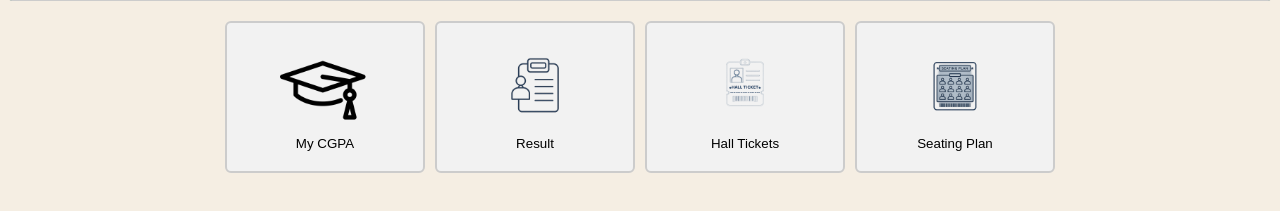
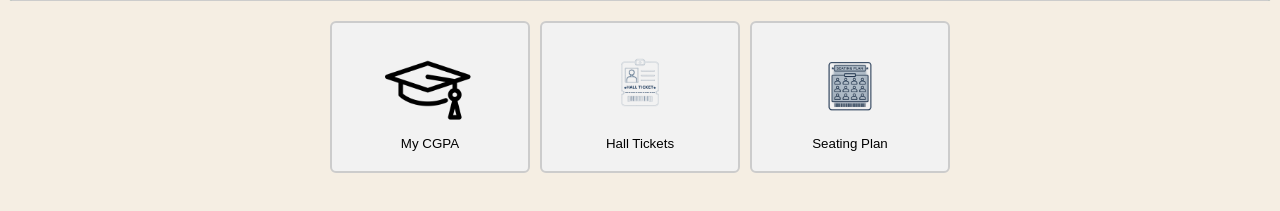
Before and after one commit to BarnalaManognaram/FSD, a plain HTML site: page StudentManagementSystem/ExamSection.html in a window 1280 px wide. Shown: the part 125-336 px from the top of the page. Drawn offline with Linux system fonts and the light colour scheme; sample sign-in values are in the browser's storage.

Commit message:
exam section commit

```diff
--- a/StudentManagementSystem/ExamSection.html
+++ b/StudentManagementSystem/ExamSection.html
@@ -25,9 +25,9 @@
                     <img src="./icons/mycgpa.png" alt="CGPA Icon" class="icon" height="90px" width="90px" ><br>
                     My CGPA
                   </button>
-                 <button class="box" onclick="window.location.href='./result.html'">
+                 <!-- <button class="box" onclick="window.location.href='./result.html'">
                     <img src="./icons/result.png" alt="Result Icon" class="icon" height="90px" width="90px" ><br>
-                    Result</button>
+                    Result</button> -->
                 <button class="box" onclick="window.location.href='./hallticket.html'">
                     <img src="./icons/hallticket.png" alt="Hall Ticket Icon" class="icon" height="90px" width="90px" ><br>
                     Hall Tickets</button>
--- a/StudentManagementSystem/javascript/home.js
+++ b/StudentManagementSystem/javascript/home.js
@@ -167,3 +167,19 @@ window.addEventListener(
     "DOMContentLoaded",
     onload
 );
+
+window.addEventListener("load", () => {
+
+  const navEntries =
+    performance.getEntriesByType("navigation");
+
+  if (
+    navEntries.length > 0 &&
+    navEntries[0].type === "reload"
+  ) {
+
+    window.location.href = "index.html";
+
+  }
+
+});
```
